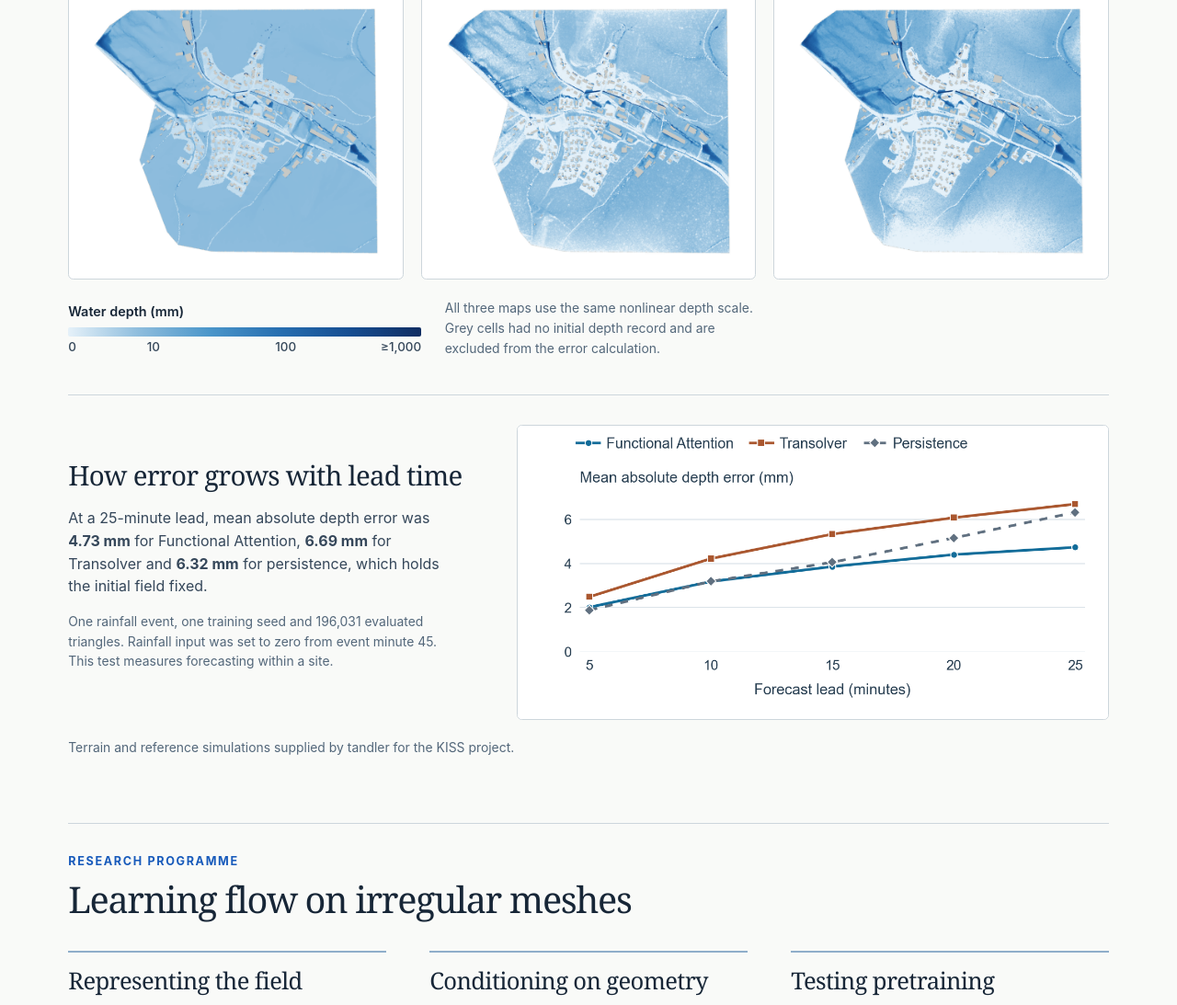
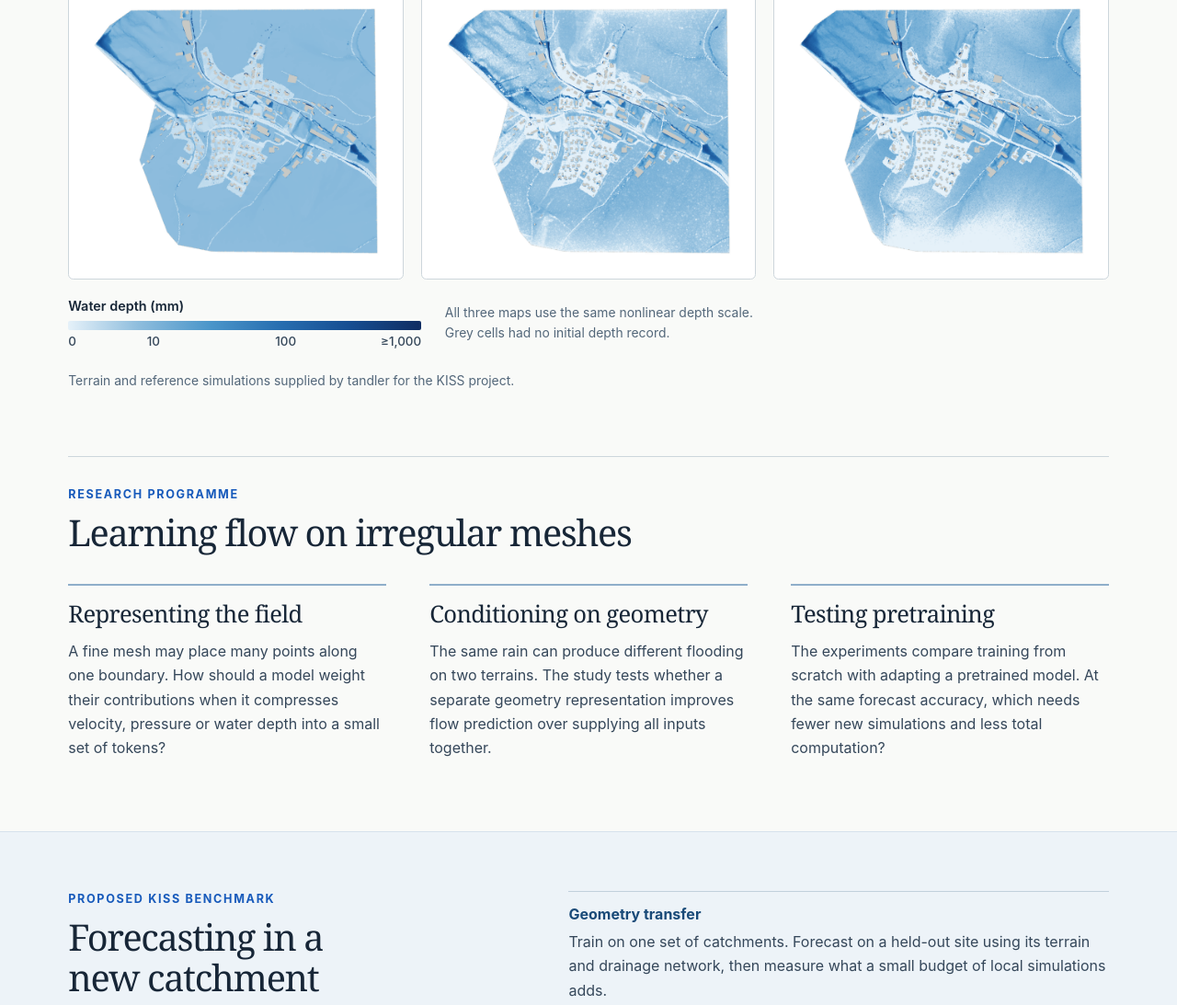
Before and after one commit to Xiaoang0211/Xiaoang0211.github.io, a plain HTML site: page pde-surrogate-proposal/index.html in a window 1280 px wide. Shown: the part 923-2016 px from the top of the page at 92% size. Drawn offline with Linux system fonts and the light colour scheme.

Commit message:
Simplify the terrain caption and remove the lead-time error results

```diff
--- a/pde-surrogate-proposal/index.html
+++ b/pde-surrogate-proposal/index.html
@@ -25,12 +25,12 @@
         <div class="hero-actions"><a class="button" href="#case-study">Explore the KISS results</a></div>
       </div>
       <figure class="hero-figure terrains" aria-labelledby="terrain-title">
-        <figcaption id="terrain-title"><span class="figure-title">Two terrain meshes from KISS</span></figcaption>
+        <figcaption id="terrain-title"><span class="figure-title">KISS terrain meshes from GeoCPM</span></figcaption>
         <div class="terrain-pair">
           <figure><img src="./terrain-erlbach.webp" width="620" height="410" alt="Oblique 3D view of the Erlbach terrain."><figcaption>Erlbach</figcaption></figure>
           <figure><img src="./terrain-flurstrasse.webp" width="620" height="410" alt="Oblique 3D view of the Flurstraße terrain."><figcaption>Flurstraße</figcaption></figure>
         </div>
-        <p class="plot-note">GeoCPM meshes shown at the same angle. Higher ground appears lighter. Relief is exaggerated 5×, and each site is scaled to fit.</p>
+        <p class="plot-note">Lighter colours indicate higher ground. Relief is exaggerated 5×, and each site is scaled to fit.</p>
       </figure>
     </div>
 
@@ -45,15 +45,9 @@
         <figure><h3>Functional Attention</h3><p class="method-kind">Neural operator</p><a class="open-image" href="./depth-fa.webp" title="Open full-size figure"><img src="./depth-fa.webp" width="760" height="662" alt="Water depth predicted by Functional Attention for the same site and time."></a></figure>
         <figure><h3>Transolver</h3><p class="method-kind">Neural operator</p><a class="open-image" href="./depth-transolver.webp" title="Open full-size figure"><img src="./depth-transolver.webp" width="760" height="662" alt="Water depth predicted by Transolver for the same site and time."></a></figure>
       </div>
-      <div class="depth-key"><div class="colour-legend" role="img" aria-label="Water depth in millimetres, displayed on a shared nonlinear scale with ticks at zero, ten, one hundred, and one thousand or more."><span>Water depth (mm)</span><div class="colour-ramp"></div><div class="colour-ticks" aria-hidden="true"><b>0</b><b>10</b><b>100</b><b>≥1,000</b></div></div><p>All three maps use the same nonlinear depth scale. Grey cells had no initial depth record and are excluded from the error calculation.</p></div>
+      <div class="depth-key"><div class="colour-legend" role="img" aria-label="Water depth in millimetres, displayed on a shared nonlinear scale with ticks at zero, ten, one hundred, and one thousand or more."><span>Water depth (mm)</span><div class="colour-ramp"></div><div class="colour-ticks" aria-hidden="true"><b>0</b><b>10</b><b>100</b><b>≥1,000</b></div></div><p>All three maps use the same nonlinear depth scale. Grey cells had no initial depth record.</p></div>
 
-      <div class="rollout">
-        <div class="rollout-text"><h3>How error grows with lead time</h3>
-        <p>At a 25-minute lead, mean absolute depth error was <strong>4.73 mm</strong> for Functional Attention, <strong>6.69 mm</strong> for Transolver and <strong>6.32 mm</strong> for persistence, which holds the initial field fixed.</p>
-        <p class="plot-note">One rainfall event, one training seed and 196,031 evaluated triangles. Rainfall input was set to zero from event minute 45. This test measures forecasting within a site.</p></div>
-        <figure class="rollout-chart"><a class="open-image" href="./forecast-error.webp" title="Open full-size figure"><img src="./forecast-error.webp" width="1179" height="585" alt="Mean absolute depth error grows from approximately 2 millimetres at a five-minute lead to 4.73 for Functional Attention, 6.69 for Transolver and 6.32 for persistence at 25 minutes."></a></figure>
-      </div>
-    <p class="source-line">Terrain and reference simulations supplied by tandler for the KISS project.</p>
+      <p class="source-line">Terrain and reference simulations supplied by tandler for the KISS project.</p>
     </section>
 
     <section class="research wrap" id="research" aria-labelledby="research-title">
--- a/pde-surrogate-proposal/style.css
+++ b/pde-surrogate-proposal/style.css
@@ -98,17 +98,10 @@ footer a { color: var(--blue); }
 .depth-key { margin-top: 1rem; display: flex; align-items: center; flex-wrap: wrap; column-gap: 1.6rem; row-gap: .4rem; }
 .depth-key img { display:block; width:min(21rem,100%); height:auto; }
 .depth-key p { font-size:.87rem; line-height:1.55; color:var(--muted); margin:.35rem 0; max-width:39ch; }
-.rollout { display:grid; grid-template-columns:minmax(0,.8fr) minmax(0,1.2fr); align-items:center; gap:clamp(1.8rem,4.6vw,4.5rem); border-top:1px solid var(--line); margin-top:2.1rem; padding-top:2rem; }
-.rollout-text h3 { font-size:clamp(1.5rem,2.3vw,2rem); }
-.rollout-text p { color:var(--body); }
-.rollout-text strong { font-weight:650; }
-.rollout-text p.plot-note { color:var(--muted); }
-.rollout-chart { border:1px solid var(--line); border-radius:.35rem; overflow:hidden; background:white; }
 @media(max-width:790px) { .terrain-pair img { max-height: 17rem; } }
 @media(max-width:620px) {
   .depth-comparison { grid-template-columns:1fr; max-width:28rem; margin-inline:auto; }
   .depth-comparison img { max-height:18rem; object-fit:contain; }
-  .rollout { grid-template-columns:1fr; gap:1rem; }
   .depth-key { justify-content:center; text-align:center; }
   .terrain-pair { gap:.4rem; }
   .terrains .plot-note { font-size:.81rem; }
```
Also changed, not shown: pde-surrogate-proposal/forecast-error.webp (deleted).
